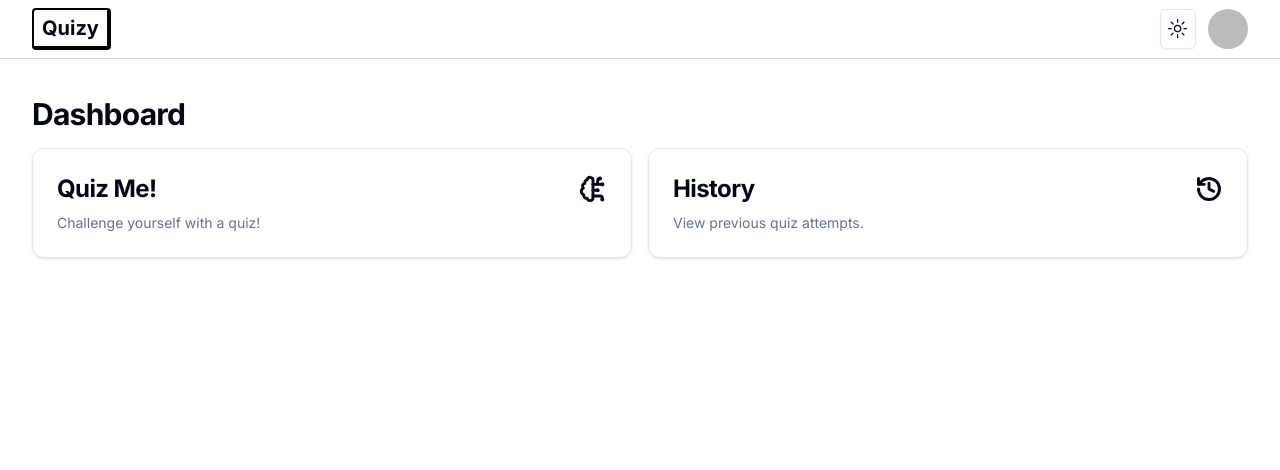
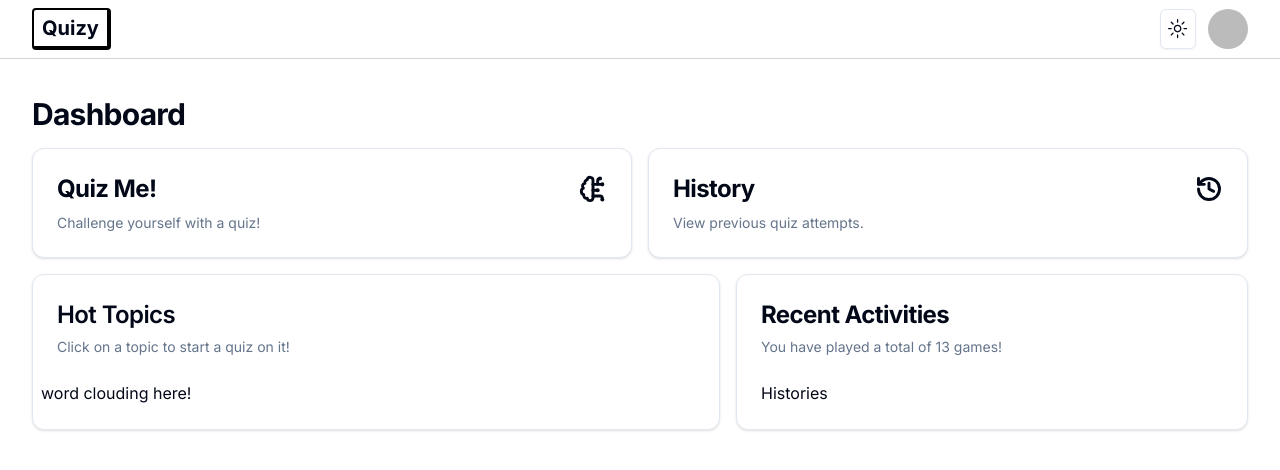
Before and after one commit to Sajid-Hossain98/quizy-nextjs, a Next.js app: page /dashboard in a window 1280 px wide. Shown: the top 470 px of the page. Built offline with nearby package versions, Linux system fonts and the light colour scheme; no server answers; sample sign-in values are in the browser's storage.

Commit message:
two more initial components in the dashboard

```diff
--- a/src/app/dashboard/page.tsx
+++ b/src/app/dashboard/page.tsx
@@ -1,8 +1,10 @@
 import React from "react";
 import { getAuthSession } from "@/lib/nextauth";
 import { redirect } from "next/navigation";
-import QuizMeCard from "@/components/QuizMeCard";
-import HistoryCard from "@/components/HistoryCard";
+import QuizMeCard from "@/components/dashboard/QuizMeCard";
+import HistoryCard from "@/components/dashboard/HistoryCard";
+import HotTopicsCard from "@/components/dashboard/HotTopicsCard";
+import RecentActivities from "@/components/dashboard/RecentActivities";
 
 type Props = {};
 
@@ -25,7 +27,11 @@ const Dashboard = async (props: Props) => {
         <QuizMeCard />
         <HistoryCard />
       </div>
-      <div className="grid gap-4 mt-4 md:grid-cols-2 lg:grid-cols-7"></div>
+
+      <div className="grid gap-4 mt-4 md:grid-cols-2 lg:grid-cols-7">
+        <HotTopicsCard />
+        <RecentActivities />
+      </div>
     </main>
   );
 };
--- a/src/components/QuizMeCard.tsx
+++ b/src/components/dashboard/HistoryCard.tsx
@@ -1,34 +1,33 @@
 "use client";
 
 import React from "react";
-import { Card, CardContent, CardHeader, CardTitle } from "./ui/card";
-import { BrainCircuit } from "lucide-react";
+import { Card, CardContent, CardHeader, CardTitle } from "../ui/card";
+import { History } from "lucide-react";
 import { useRouter } from "next/navigation";
 
 type Props = {};
 
-const QuizMeCard = (props: Props) => {
+const HistoryCard = (props: Props) => {
   const router = useRouter();
-
   return (
     <Card
       className="hover:cursor-pointer hover:opacity-75"
       onClick={() => {
-        router.push("/quiz");
+        router.push("/history");
       }}
     >
       <CardHeader className="flex flex-row items-center justify-between pb-2 space-y-0">
-        <CardTitle className="text-2xl font-bold">Quiz Me!</CardTitle>
-        <BrainCircuit size={28} strokeWidth={2.5} />
+        <CardTitle className="text-2xl font-bold">History</CardTitle>
+        <History size={28} strokeWidth={2.5} />
       </CardHeader>
 
       <CardContent>
         <p className="text-sm text-muted-foreground">
-          Challenge yourself with a quiz!
+          View previous quiz attempts.
         </p>
       </CardContent>
     </Card>
   );
 };
 
-export default QuizMeCard;
+export default HistoryCard;
--- /dev/null
+++ b/src/components/dashboard/HotTopicsCard.tsx
@@ -0,0 +1,27 @@
+import React from "react";
+import {
+  Card,
+  CardContent,
+  CardDescription,
+  CardHeader,
+  CardTitle,
+} from "../ui/card";
+
+type Props = {};
+
+const HotTopicsCard = (props: Props) => {
+  return (
+    <Card className="col-span-4">
+      <CardHeader>
+        <CardTitle className="text-2xl fob">Hot Topics</CardTitle>
+        <CardDescription>
+          Click on a topic to start a quiz on it!
+        </CardDescription>
+      </CardHeader>
+
+      <CardContent className="pl-2">word clouding here!</CardContent>
+    </Card>
+  );
+};
+
+export default HotTopicsCard;
--- a/src/components/HistoryCard.tsx
+++ b/src/components/dashboard/QuizMeCard.tsx
@@ -1,33 +1,34 @@
 "use client";
 
 import React from "react";
-import { Card, CardContent, CardHeader, CardTitle } from "./ui/card";
-import { History } from "lucide-react";
+import { Card, CardContent, CardHeader, CardTitle } from "../ui/card";
+import { BrainCircuit } from "lucide-react";
 import { useRouter } from "next/navigation";
 
 type Props = {};
 
-const HistoryCard = (props: Props) => {
+const QuizMeCard = (props: Props) => {
   const router = useRouter();
+
   return (
     <Card
       className="hover:cursor-pointer hover:opacity-75"
       onClick={() => {
-        router.push("/history");
+        router.push("/quiz");
       }}
     >
       <CardHeader className="flex flex-row items-center justify-between pb-2 space-y-0">
-        <CardTitle className="text-2xl font-bold">History</CardTitle>
-        <History size={28} strokeWidth={2.5} />
+        <CardTitle className="text-2xl font-bold">Quiz Me!</CardTitle>
+        <BrainCircuit size={28} strokeWidth={2.5} />
       </CardHeader>
 
       <CardContent>
         <p className="text-sm text-muted-foreground">
-          View previous quiz attempts.
+          Challenge yourself with a quiz!
         </p>
       </CardContent>
     </Card>
   );
 };
 
-export default HistoryCard;
+export default QuizMeCard;
--- /dev/null
+++ b/src/components/dashboard/RecentActivities.tsx
@@ -0,0 +1,27 @@
+import React from "react";
+import {
+  Card,
+  CardContent,
+  CardDescription,
+  CardHeader,
+  CardTitle,
+} from "../ui/card";
+
+type Props = {};
+
+const RecentActivities = (props: Props) => {
+  return (
+    <Card className="col-span-4 lg:col-span-3">
+      <CardHeader>
+        <CardTitle className="text-2xl font-bold">Recent Activities</CardTitle>
+        <CardDescription>You have played a total of 13 games!</CardDescription>
+      </CardHeader>
+
+      <CardContent className="max-h-[580px] overflow-auto">
+        Histories
+      </CardContent>
+    </Card>
+  );
+};
+
+export default RecentActivities;
```
